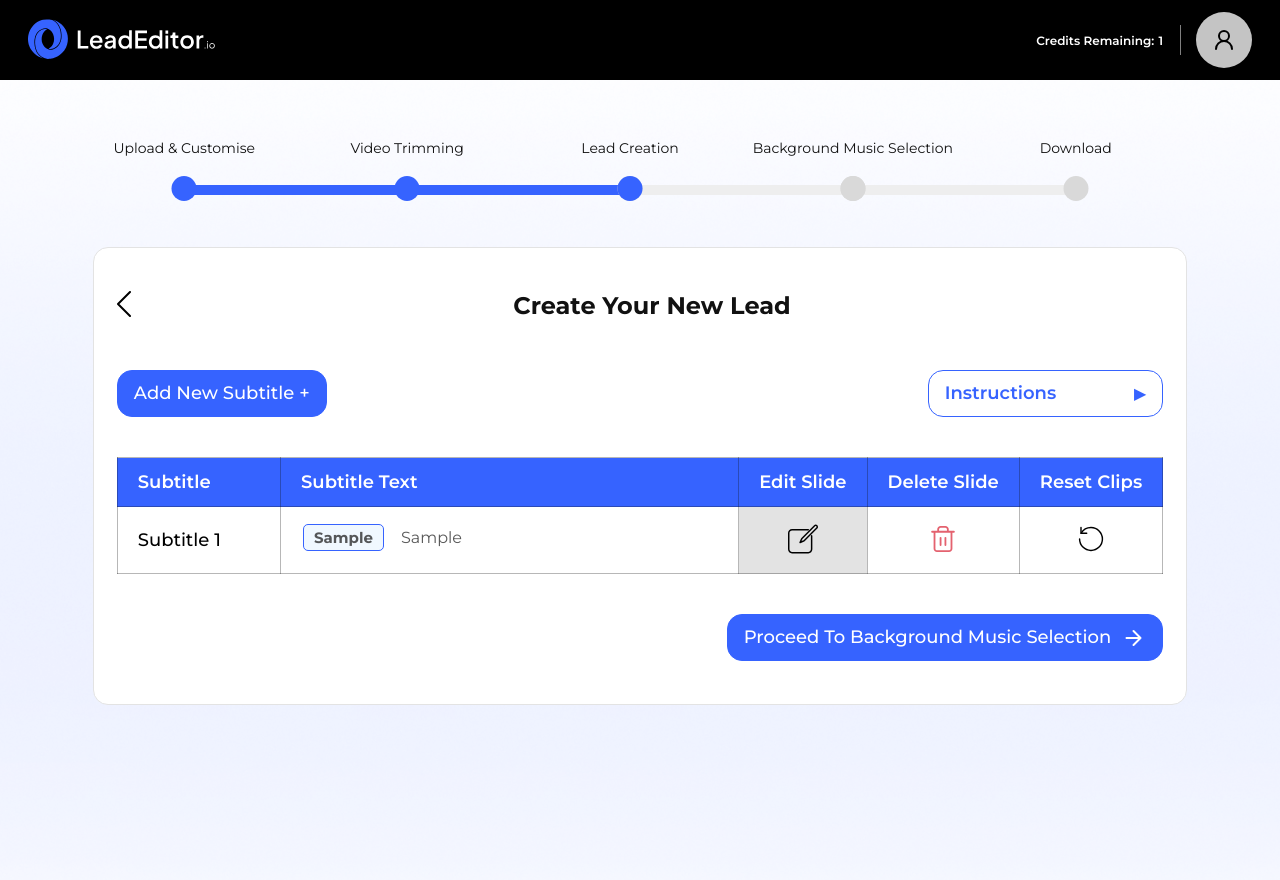
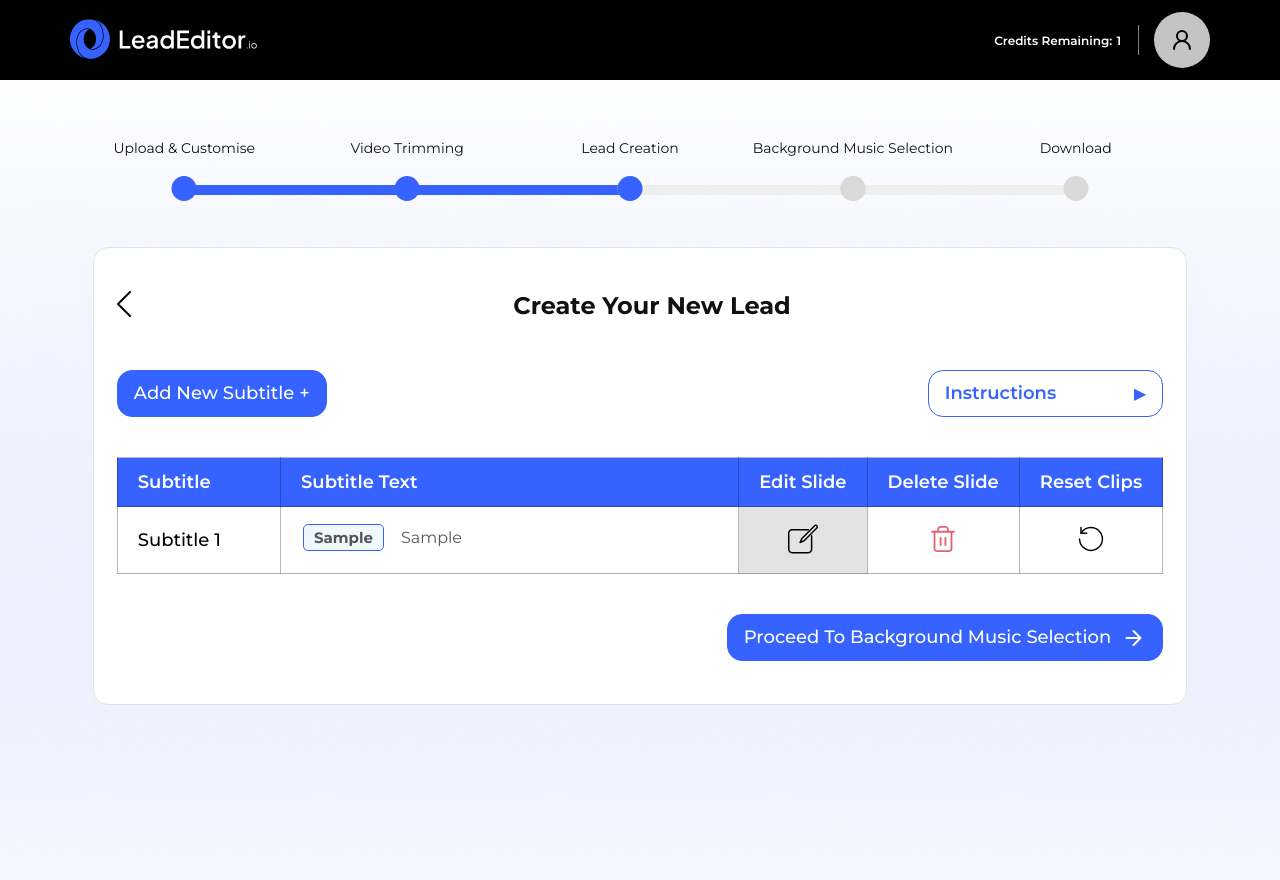
Before and after one commit to ubongpr7/lead_v2, a Django app: page /text/add-leads/1/ in a window 1280 px wide. Run offline with Django 4.2, Linux system fonts and the light colour scheme; a user stored in the database is signed in; tables that the repository leaves empty hold one stand-in row (values such as "Sample post"); some libraries are stand-ins or nearby versions.

Commit message:
update the header

```diff
--- a/templates/lead-maker/includes/header.html
+++ b/templates/lead-maker/includes/header.html
@@ -27,7 +27,7 @@
 </style>
 
 <header class="admin-header">
-    <div class="container">
+    <div class="" style="padding: 0 7rem;">
         <div class="header-two">
             <div class="vsl-logo text-center">
                 <a href="/">
```
